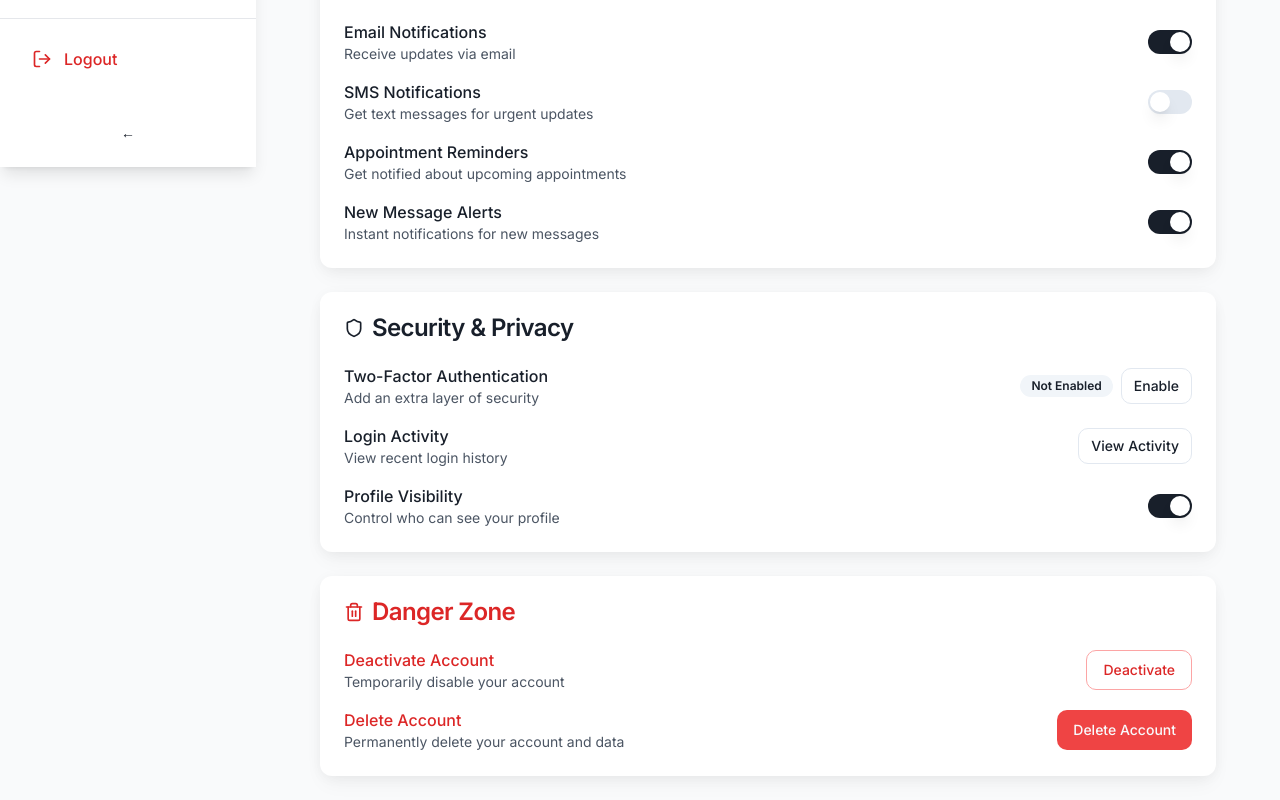
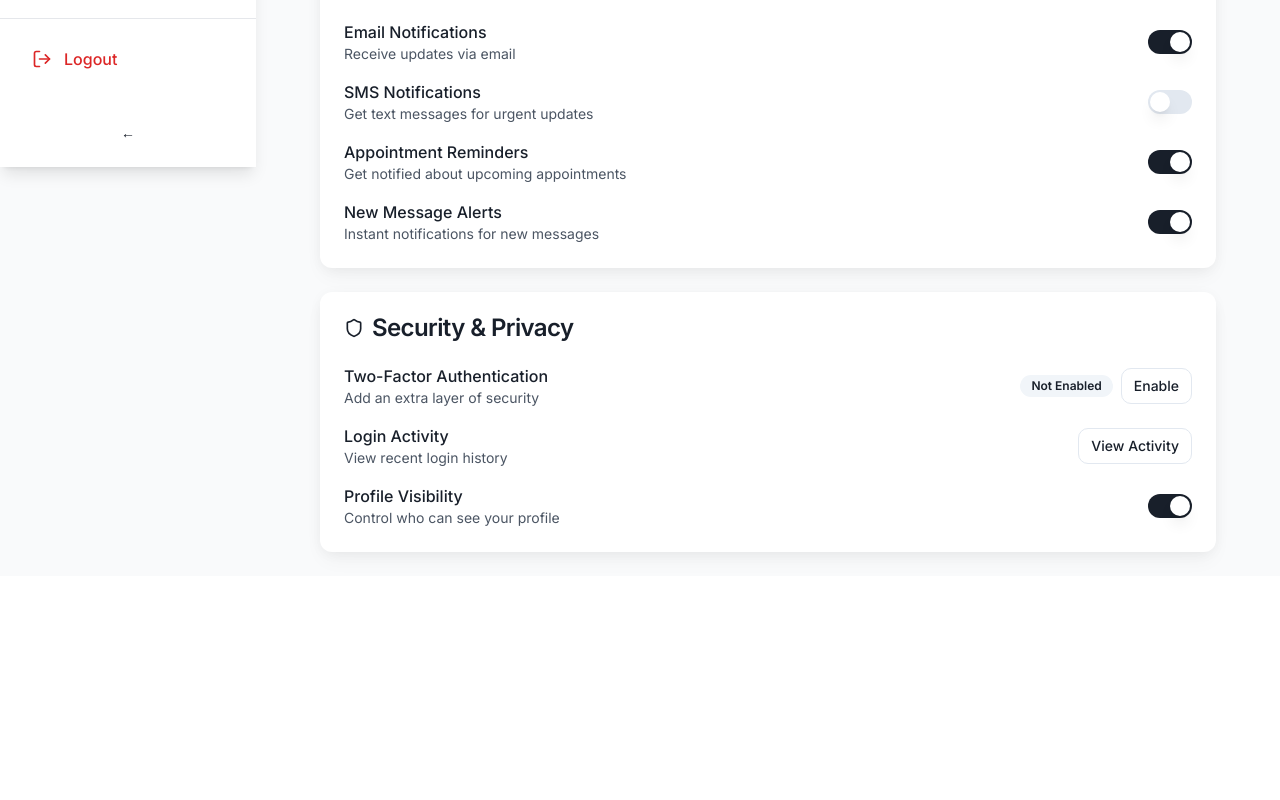
Before and after one commit to Shivpatel1002/sgp-frontend, a React (Vite) app: page /lawyer-settings in a window 1280 px wide. Shown: the part 633-1433 px from the top of the page. After the commit the page ends 1209 px from the top, so only its background shows below. Built offline with nearby package versions, Linux system fonts and the light colour scheme.

Commit message:
Remove setting option
Remove a setting option from lawyer settings.

```diff
--- a/src/pages/LawyerSettings.tsx
+++ b/src/pages/LawyerSettings.tsx
@@ -156,36 +156,6 @@ const LawyerSettings = () => {
                 </CardContent>
               </Card>
 
-              {/* Danger Zone */}
-              <Card className="shadow-soft border-0 border-red-200">
-                <CardHeader>
-                  <CardTitle className="flex items-center space-x-2 text-red-600">
-                    <Trash2 className="h-5 w-5" />
-                    <span>Danger Zone</span>
-                  </CardTitle>
-                </CardHeader>
-                <CardContent className="space-y-4">
-                  <div className="flex items-center justify-between">
-                    <div>
-                      <h3 className="font-medium text-red-600">Deactivate Account</h3>
-                      <p className="text-sm text-gray-600">Temporarily disable your account</p>
-                    </div>
-                    <Button variant="outline" className="text-red-600 border-red-300 hover:bg-red-50">
-                      Deactivate
-                    </Button>
-                  </div>
-
-                  <div className="flex items-center justify-between">
-                    <div>
-                      <h3 className="font-medium text-red-600">Delete Account</h3>
-                      <p className="text-sm text-gray-600">Permanently delete your account and data</p>
-                    </div>
-                    <Button variant="destructive">
-                      Delete Account
-                    </Button>
-                  </div>
-                </CardContent>
-              </Card>
             </div>
           </div>
         </main>
```
